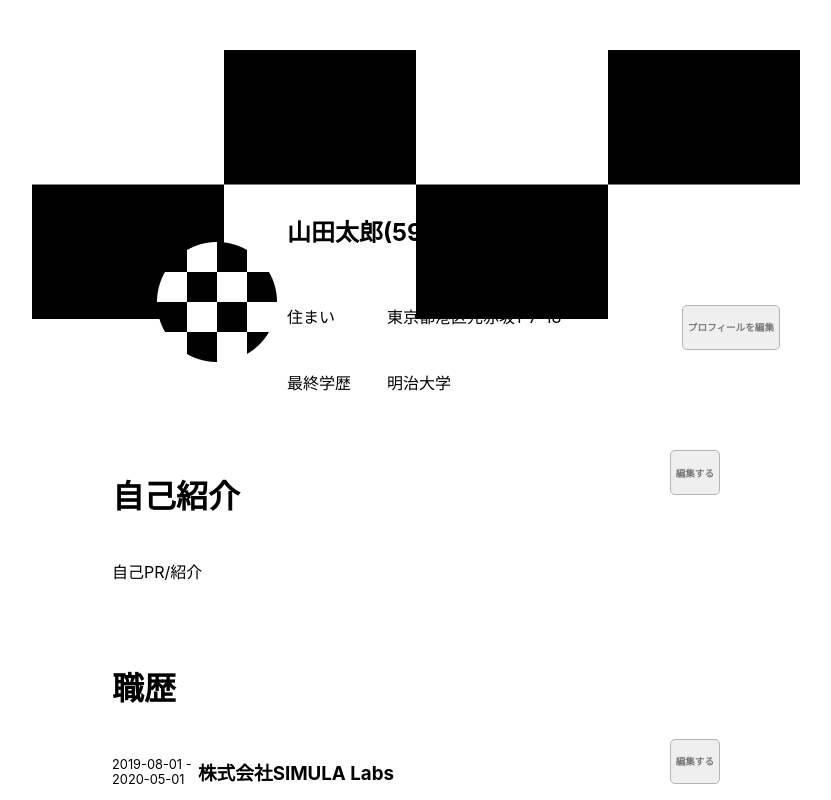
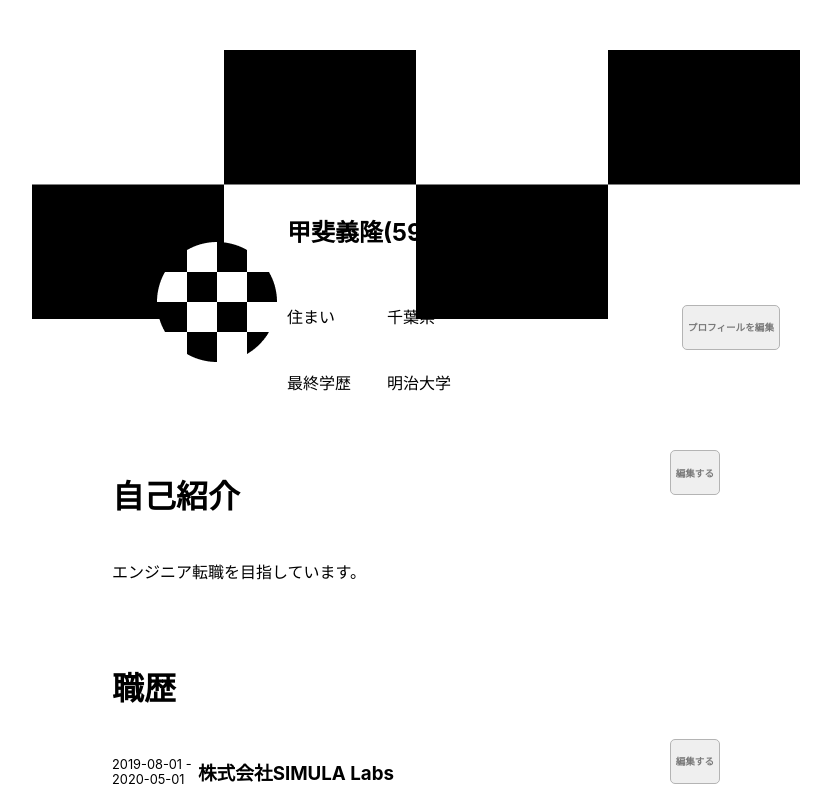
Before and after one commit to yoseei/gulliver_works_account, a React app: page /profile in a window 1280 px wide. Shown: the top 800 px of the page, without its empty margins (224-1055 px from the left). Built offline with nearby package versions, Linux system fonts and the light colour scheme; data requests are answered from the project's data file.

Commit message:
フィードバックをもとに修正した

```diff
--- a/db.json
+++ b/db.json
@@ -11,14 +11,14 @@
   "profiles": [
     {
       "id": 1,
-      "name": "山田太郎",
+      "name": "甲斐義隆",
       "name_kana": "ヤマダタロウ",
       "gender": "MALE",
       "phone": "090-XXXX-XXXX",
       "postal_code": "107-0051",
-      "address": "東京都港区元赤坂1-7-18",
+      "address": "千葉県",
       "date_of_birth": "2019-08-24",
-      "biography": "自己PR/紹介"
+      "biography": "エンジニア転職を目指しています。"
     }
   ],
   "work_histories": [
--- a/src/components/editBiographyModal/EditBiographyModal.tsx
+++ b/src/components/editBiographyModal/EditBiographyModal.tsx
@@ -24,7 +24,6 @@ const EditBiographyModal = ({
   const { register, handleSubmit } = useForm();
 
   const [profile, setProfile] = useState<ProfileType>();
-  // const [biography, setBiography] = useState<string>();
   const history = useHistory();
 
   useEffect(() => {
@@ -44,7 +43,7 @@ const EditBiographyModal = ({
     try {
       const res = await HttpClient.request({
         method: "PUT",
-        url: "http://localhost:3000/profiles/1",
+        url: `http://localhost:3000/profiles/${profile ? profile.id : ""}`,
         data: {
           id: profile ? profile.id : "",
           name: profile ? profile.name : "",
@@ -57,7 +56,6 @@ const EditBiographyModal = ({
           biography: data.profileBiography,
         },
       });
-      console.log(res);
       alert("プロフィールを編集しました。");
       history.push("/");
     } catch (err) {
@@ -73,7 +71,6 @@ const EditBiographyModal = ({
         <form onSubmit={handleSubmit(handleEditBiography)}>
           <div className={styles.biographyWrapper}>
             <textarea
-              // type="text"
               defaultValue={profile ? profile.biography : ""}
               name="profileBiography"
               ref={register}
--- a/src/scenes/profile/Profile.tsx
+++ b/src/scenes/profile/Profile.tsx
@@ -17,7 +17,7 @@ const Profile = () => {
   const [profile, setProfile] = useState<ProfileType>();
   const [workHistory, setWorkHistory] = useState<WorkHistoryType>();
   const [academicHistory, setAcademicHistory] = useState<AcademicHistoryType>();
-  const [openProfileModal, setOpenProfileModal] = React.useState(false);
+  const [openProfileModal, setOpenProfileModal] = useState(false);
   const [openEditBiographyModal, setOpenEditBiographyModal] =
     React.useState(false);
 
@@ -30,7 +30,6 @@ const Profile = () => {
   };
   const handleOpenEditBiographyModal = () => {
     setOpenEditBiographyModal(true);
-    console.log("test");
   };
 
   const handleCloseEditBiographyModal = () => {
@@ -165,26 +164,22 @@ const Profile = () => {
           <div className={styles.bottomSpace}></div>
         </div>
 
-        {openProfileModal ? (
+        {openProfileModal && (
           <div className={styles.profileModalContainer}>
             <ProfileModal
               openProfileModal={openProfileModal}
               handleCloseProfileModal={handleCloseProfileModal}
             />
           </div>
-        ) : (
-          <></>
         )}
 
-        {openEditBiographyModal ? (
+        {openEditBiographyModal && (
           <div className={styles.profileModalContainer}>
             <EditBiographyModal
               openEditBiographyModal={openEditBiographyModal}
               handleCloseEditBiographyModal={handleCloseEditBiographyModal}
             />
           </div>
-        ) : (
-          <></>
         )}
       </div>
     </div>
```
